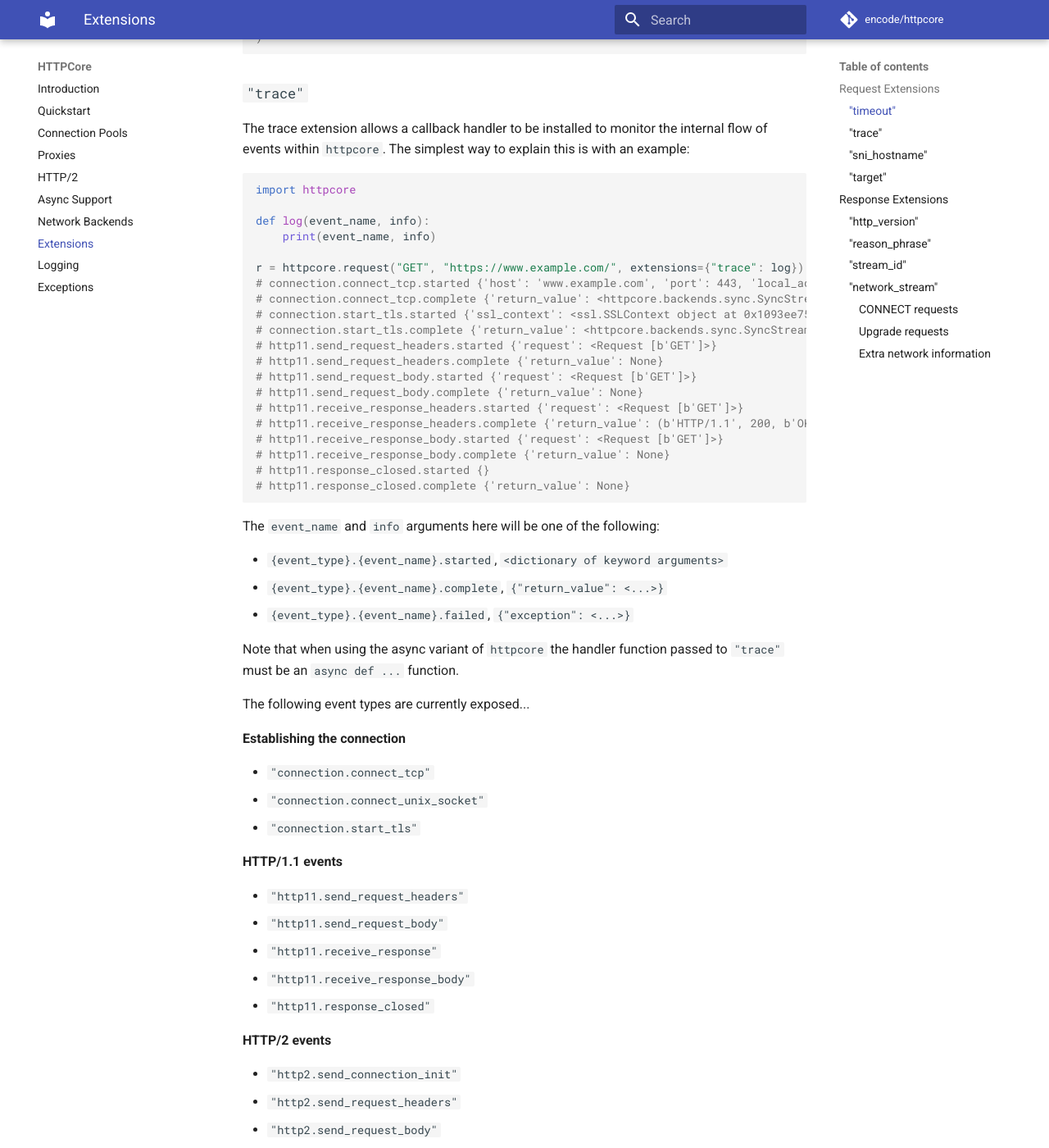
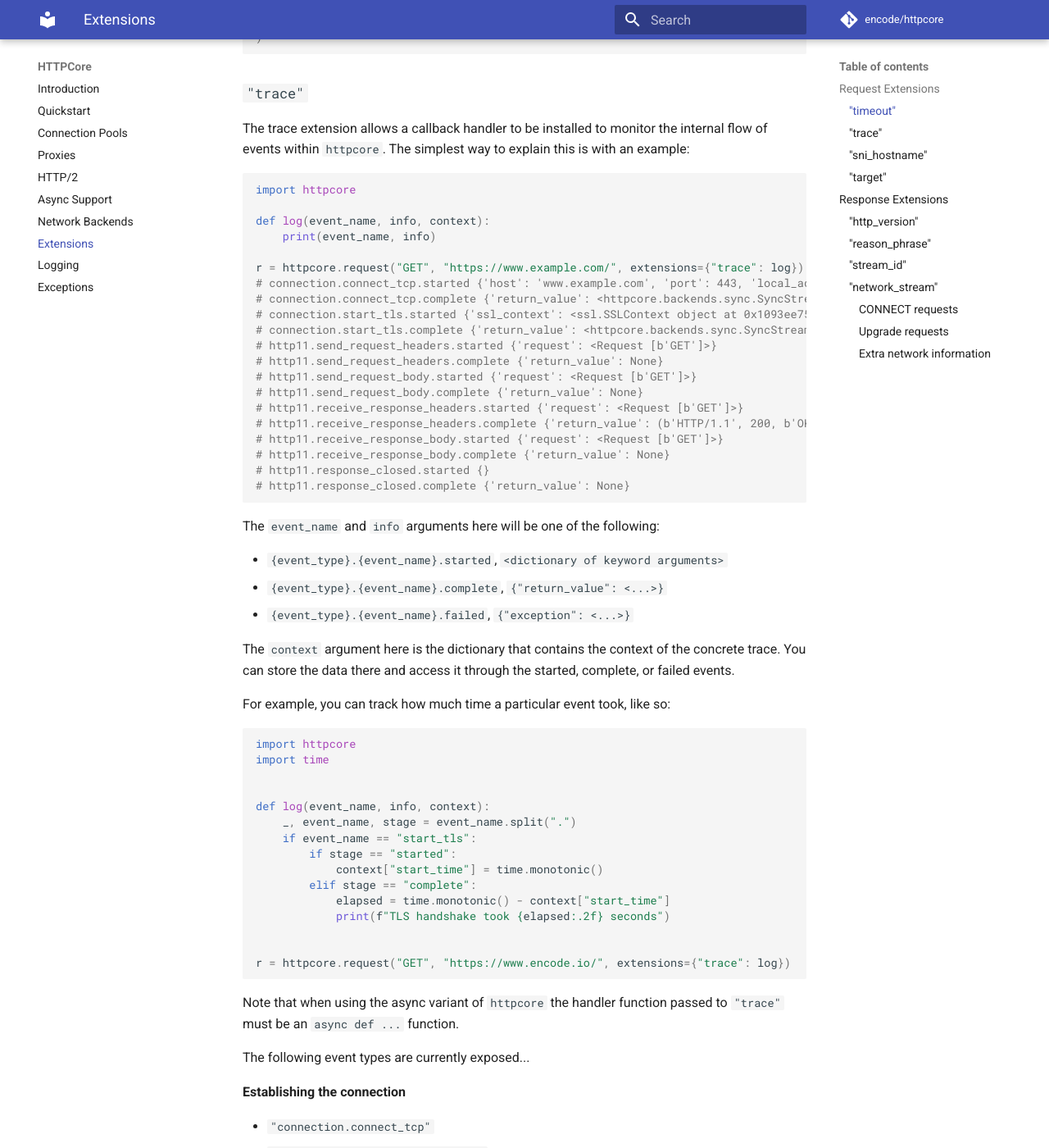
Before and after one commit to encode/httpcore, an MkDocs documentation site: the page built from docs/extensions.md, in a window 1280 px wide and 1400 px high, scrolled down 1798 px. Shown: the whole window at 82% size. Built offline with MkDocs 1.6.1 and Material for MkDocs 9.7.7, drawn with Linux system fonts in a browser that asks for light colours; comment, search, counter and statistics services are not loaded.

Commit message:
Add context to traces

````diff
--- a/docs/extensions.md
+++ b/docs/extensions.md
@@ -94,7 +94,7 @@ flow of events within `httpcore`. The simplest way to explain this is with an ex
 ```python
 import httpcore
 
-def log(event_name, info):
+def log(event_name, info, context):
     print(event_name, info)
 
 r = httpcore.request("GET", "https://www.example.com/", extensions={"trace": log})
@@ -119,6 +119,28 @@ The `event_name` and `info` arguments here will be one of the following:
 * `{event_type}.{event_name}.started`, `<dictionary of keyword arguments>`
 * `{event_type}.{event_name}.complete`, `{"return_value": <...>}`
 * `{event_type}.{event_name}.failed`, `{"exception": <...>}`
+
+The `context` argument here is the dictionary that contains the context of the concrete trace. You can store the data there and access it through the started, complete, or failed events.
+
+For example, you can track how much time a particular event took, like so:
+
+```python
+import httpcore
+import time
+
+
+def log(event_name, info, context):
+    _, event_name, stage = event_name.split(".")
+    if event_name == "start_tls":
+        if stage == "started":
+            context["start_time"] = time.monotonic()
+        elif stage == "complete":
+            elapsed = time.monotonic() - context["start_time"]
+            print(f"TLS handshake took {elapsed:.2f} seconds")
+
+
+r = httpcore.request("GET", "https://www.encode.io/", extensions={"trace": log})
+```
 
 Note that when using the async variant of `httpcore` the handler function passed to `"trace"` must be an `async def ...` function.
 
````
Also changed, not shown: 1 other file.
